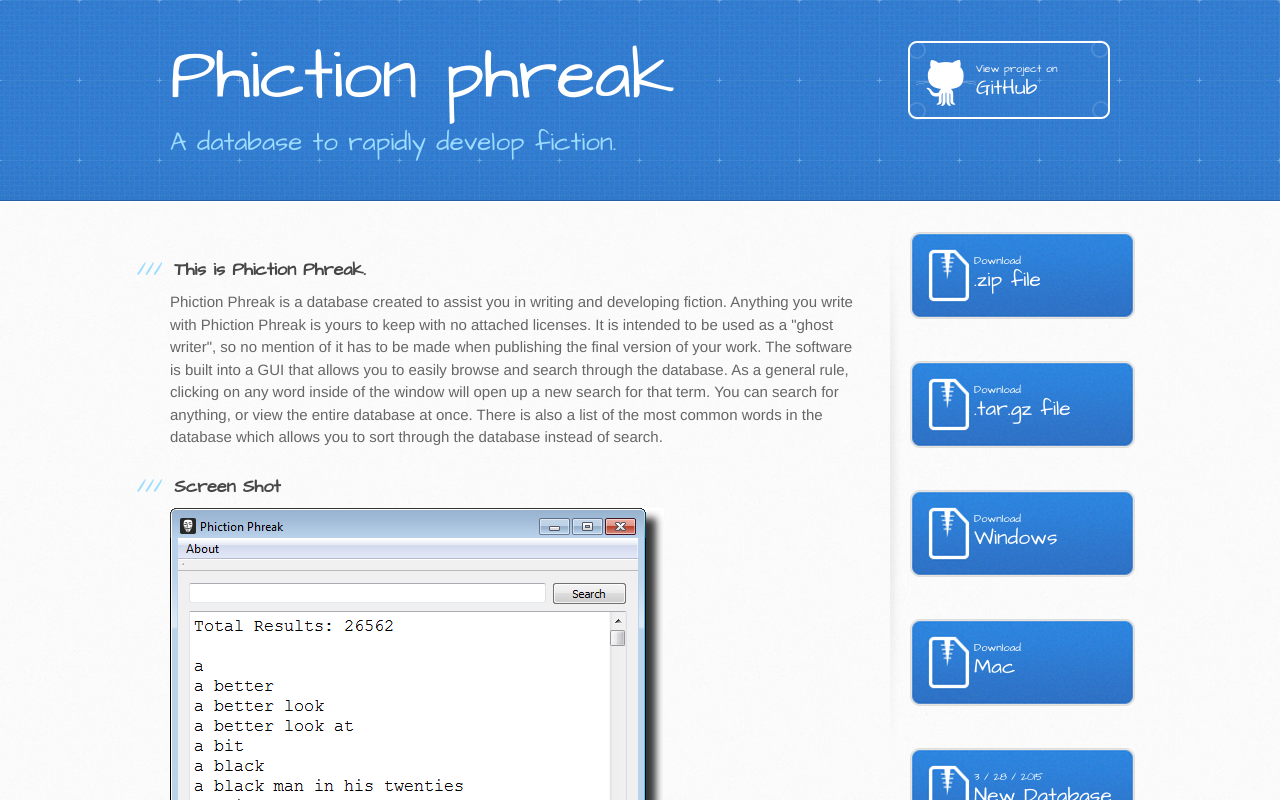
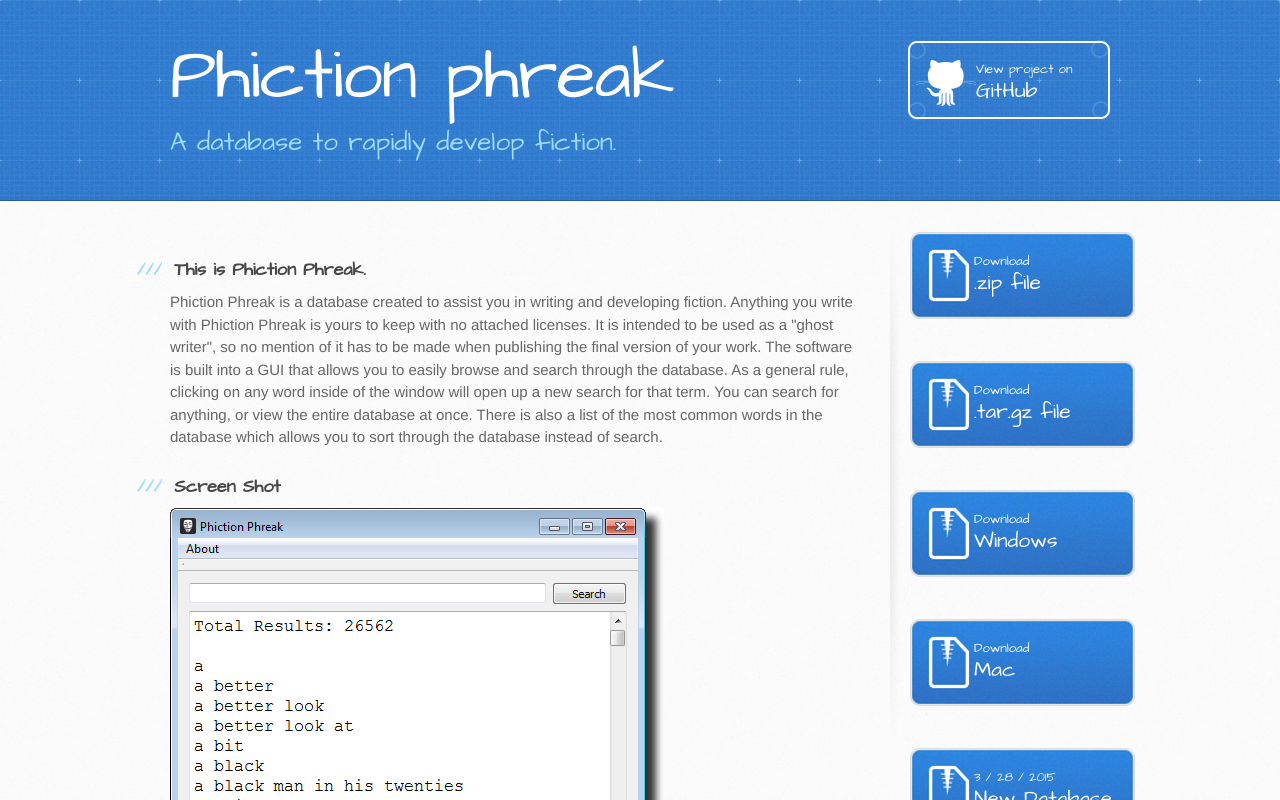
Before and after one commit to Treatz/phiction_phreak, a plain HTML site: page index.html in a window 1280 px wide. Shown: the top 800 px of the page. Drawn offline with Linux system fonts and the light colour scheme.

Commit message:
Update stylesheet.css

```diff
--- a/stylesheets/stylesheet.css
+++ b/stylesheets/stylesheet.css
@@ -151,7 +151,7 @@ mark {
  */
 
 small {
-  font-size: 85%;
+  font-size: 80%;
 }
 
 /**
@@ -528,7 +528,7 @@ a.button {
 }
 a.button small {
   display: block;
-  font-size: 11px;
+  font-size: 13px;
 }
 header a.button {
   position: absolute;
```
